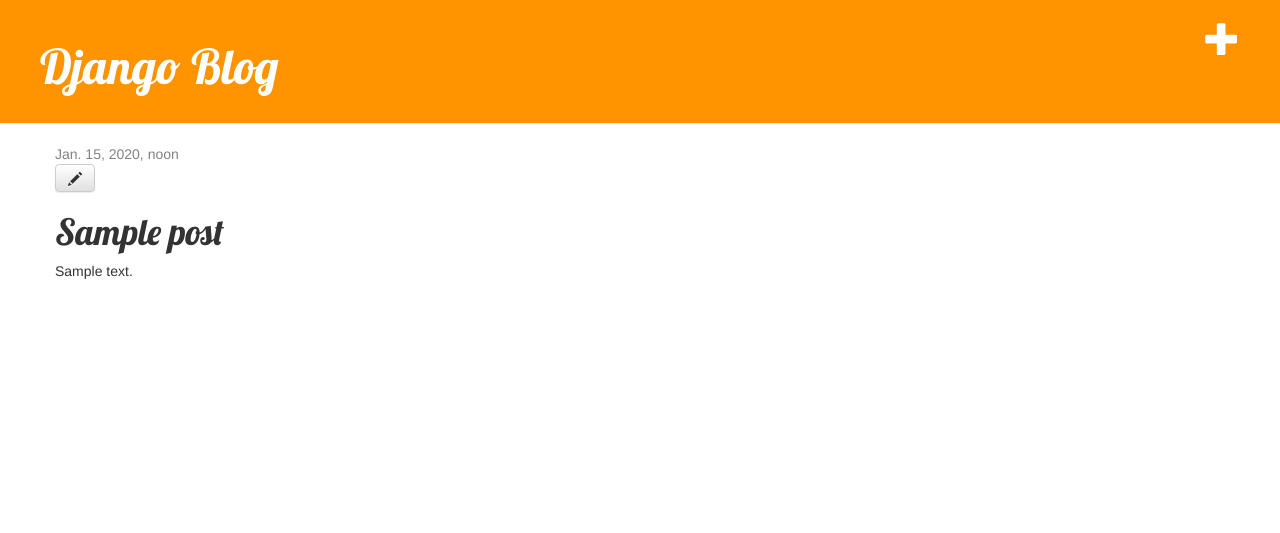
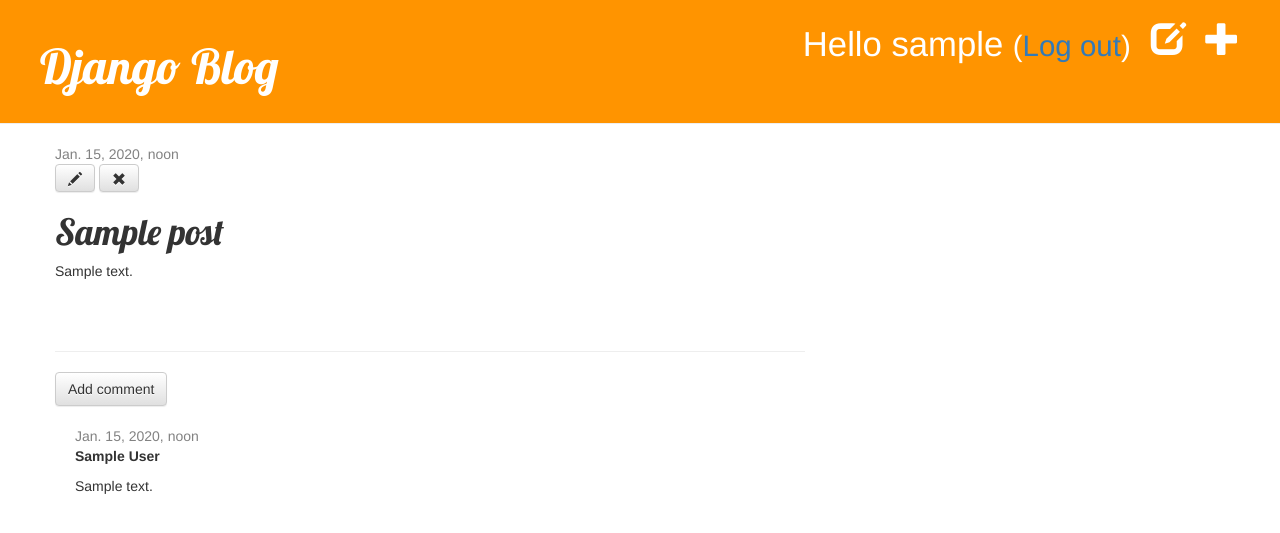
Before and after one commit to Brenner87/my-first-blog, a Django app: page /post/1/ in a window 1280 px wide. Shown: the top 533 px of the page. Run offline with Django 3.2, Linux system fonts and the light colour scheme; a user stored in the database is signed in; tables that the repository leaves empty hold one stand-in row (values such as "Sample post"); some libraries are stand-ins or nearby versions.

Commit message:
adding comments and many other things

```diff
--- a/blog/admin.py
+++ b/blog/admin.py
@@ -1,4 +1,5 @@
 from django.contrib import admin
-from .models import Post
+from .models import Post, Comment
 
 admin.site.register(Post)
+admin.site.register(Comment)
--- a/blog/models.py
+++ b/blog/models.py
@@ -15,5 +15,24 @@ class Post(models.Model):
         self.published_date = timezone.now()
         self.save()
 
+    def approved_comments(self):
+        return self.comments.filter(approved_comment=True)
+
     def __str__(self):
         return self.title
+
+
+class Comment(models.Model):
+    post=models.ForeignKey('blog.Post', related_name='comments')
+    author=models.CharField(max_length=200)
+    text=models.TextField()
+    created_date=models.DateTimeField(default=timezone.now())
+    approved_comment=models.BooleanField(default=False)
+
+    def approve(self):
+        self.approved_comment=True
+        self.save()
+
+
+    def __str__(self):
+        return self.text
--- a/blog/static/css/blog.css
+++ b/blog/static/css/blog.css
@@ -44,3 +44,7 @@ h1, h2, h3, h4 {
 .post h1 a, .post h1 a:visited {
     color: #000000;
 }
+
+.comment {
+    margin: 20px 0px 20px 20px;
+}
--- a/blog/templates/blog/base.html
+++ b/blog/templates/blog/base.html
@@ -11,6 +11,10 @@
         <div class="page-header">
             {% if user.is_authenticated %}
                 <a href="{% url 'post_new' %}" class="top-menu"><span class="glyphicon glyphicon-plus"></span></a>
+                <a href="{% url 'post_draft_list' %}" class="top-menu"><span class="glyphicon glyphicon-edit"></span></a>
+                <p class="top-menu">Hello {{ user.username }} <small>(<a href="{% url 'logout' %}">Log out</a>)</small></p>
+            {% else %}
+                <a href="{% url 'login' %}" class="top-menu"><span class="glyphicon glyphicon-lock"></span></a>
             {% endif %}
             <h1><a href="/">Django Blog</a></h1>
         </div>
--- a/blog/templates/blog/post_detail.html
+++ b/blog/templates/blog/post_detail.html
@@ -4,13 +4,33 @@
     <div class="post">
         {% if post.published_date %}
             <div class="date">
-                {{ post.published_date }}
+            {{ post.published_date }}
             </div>
+        {% else %}
+            <a class="btn btn-default" href="{% url 'post_publish' pk=post.pk %}">Publish</a>
         {% endif %}
         {% if user.is_authenticated %}
             <a class="btn btn-default" href="{% url 'post_edit' pk=post.pk %}"><span class="glyphicon glyphicon-pencil"></span></a>
+            <a class="btn btn-default" href="{% url 'post_remove' pk=post.pk %}"><span class="glyphicon glyphicon-remove"></span></a>
         {% endif %}
         <h1>{{ post.title }}</h1>
         <p>{{ post.text|linebreaksbr }}</p>
     </div>
+    <hr>
+    <a class="btn btn-default" href="{% url 'add_comment_to_post' pk=post.pk %}">Add comment</a>
+    {% for comment in post.comments.all %}
+        <div class="comment">
+            <div class="date">
+                {{ comment.created_date }}
+                {% if not comment.approved_comment %}
+                    <a class="btn btn-default" href="{% url 'comment_remove' pk=comment.pk %}"><span class="glyphicon glyphicon-remove"></span></a>
+                    <a class="btn btn-default" href="{% url 'comment_approve' pk=comment.pk %}"><span class="glyphicon glyphicon-ok"></span></a>
+                {% endif %}
+            </div>
+            <strong>{{ comment.author }}</strong>
+            <p>{{ comment.text|linebreaks }}</p>
+        </div>
+    {% empty %}
+        <p>No comments here yet :(</p>
+    {% endfor %}
 {% endblock %}
--- a/blog/templates/blog/post_list.html
+++ b/blog/templates/blog/post_list.html
@@ -7,6 +7,7 @@
             </div>
             <h1><a href="{% url 'post_detail' pk=post.pk %}">{{ post.title }}</a></h1>
             <p>{{ post.text|linebreaksbr }}</p>
+            <a href="{% url 'post_detail' pk=post.pk %}">Comments: {{ post.approved_comments.count }}</a>
         </div>
     {% endfor %}
 {% endblock %}
--- a/blog/urls.py
+++ b/blog/urls.py
@@ -5,4 +5,11 @@ urlpatterns = [
     url(r'^post/(?P<pk>\d+)/$', views.post_detail, name='post_detail'),
     url(r'^post/new/$', views. post_new, name='post_new'),
     url(r'^post/(?P<pk>\d+)/edit/$', views.post_edit, name='post_edit'),
+    url(r'^drafts/$', views.post_draft_list, name='post_draft_list'),
+    url(r'^post/(?P<pk>\d+)/publish/$', views.post_publish, name='post_publish'),
+    url(r'^post/(?P<pk>\d+)/remove/$', views.post_remove, name='post_remove'),
+    url(r'^post/(?P<pk>\d+)/comment/$', views.add_comment_to_post, name='add_comment_to_post'),
+    url(r'^comment/(?P<pk>\d+)/approve/$', views.comment_approve, name='comment_approve'),
+    url(r'^comment/(?P<pk>\d+)/remove/$', views.comment_remove, name='comment_remove'),
+
 ]
--- a/blog/views.py
+++ b/blog/views.py
@@ -1,12 +1,33 @@
 from django.shortcuts import render, get_object_or_404
 from datetime import datetime
-from .models import Post
-from .forms import PostForm
+from .models import Post, Comment
+from .forms import PostForm, LoginForm, CommentForm
 from django.shortcuts import redirect
+from django.contrib.auth.decorators import login_required
+from django.contrib.auth import authenticate, login, logout
+from django.http import HttpResponse
+
 
 def post_list(request):
-    posts = Post.objects.filter(published_date__lte=datetime.now()).order_by('published_date')
+    posts = Post.objects.filter(published_date__lte=datetime.now()).order_by('-published_date')
     return render(request, 'blog/post_list.html', {'posts': posts})
+
+@login_required
+def post_draft_list(request):
+    posts=Post.objects.filter(published_date__isnull=True).order_by('created_date')
+    return render(request, 'blog/post_draft_list.html', {'posts':posts})
+
+@login_required
+def post_publish(request, pk):
+    post=get_object_or_404(Post, pk=pk)
+    post.publish()
+    return redirect('post_detail', pk=pk)
+
+@login_required
+def post_remove(request, pk):
+    post=get_object_or_404(Post, pk=pk)
+    post.delete()
+    return redirect('post_list')
 
 
 
@@ -14,19 +35,20 @@ def post_detail(request, pk):
     post=get_object_or_404(Post, pk=pk)
     return render(request, 'blog/post_detail.html', {'post':post})
 
+@login_required
 def post_new(request):
     if request.method=="POST":
         form=PostForm(request.POST)
         if form.is_valid():
             post=form.save(commit=False)
             post.author=request.user
-            post.published_date=datetime.now()
             post.save()
             return redirect('post_detail', pk=post.pk)
     else:
         form=PostForm()
     return render(request, 'blog/post_edit.html', {'form':form})
 
+@login_required
 def post_edit(request, pk):
     post=get_object_or_404(Post, pk=pk)
     if request.method=="POST":
@@ -40,3 +62,54 @@ def post_edit(request, pk):
     else:
         form=PostForm(instance=post)
     return render(request, 'blog/post_edit.html', {'form': form})
+
+def user_login(request):
+    errors=[]
+    if request.method =='POST':
+        form=LoginForm(request.POST)
+        if form.is_valid():
+            cd=form.cleaned_data
+            user=authenticate(username=cd['username'], password=cd['password'])
+            if user is not None:
+                if user.is_active:
+                    login(request, user)
+                    return redirect('post_list')
+                else:
+                    errors.append('User is not active.')
+#                    return render (request, 'registration/login.html', {'form': form})
+            else:
+                errors.append('User name or password is incorrect.')
+#                return render (request, 'registration/login.html', {'form': form})
+    else:
+        form=LoginForm()
+    return render(request, 'registration/login.html', {'form': form, 'errors': errors})
+
+@login_required
+def user_logout(request):
+    logout(request)
+    return redirect('post_list')
+
+def add_comment_to_post(request, pk):
+    post=get_object_or_404(Post, pk=pk)
+    if request.method=="POST":
+        form=CommentForm(request.POST)
+        if form.is_valid():
+            comment=form.save(commit=False)
+            comment.post=post
+            comment.save()
+            return redirect('post_detail', pk=post.pk)
+    else:
+        form=CommentForm()
+    return render(request, 'blog/add_comment_to_post.html', {'form': form})
+
+@login_required
+def comment_approve(request, pk):
+    comment = get_object_or_404(Comment, pk=pk)
+    comment.approve()
+    return redirect('post_detail', pk=comment.post.pk)
+
+@login_required
+def comment_remove(request, pk):
+    comment = get_object_or_404(Comment, pk=pk)
+    comment.delete()
+    return redirect('post_detail', pk=comment.post.pk)
--- a/mysite/settings.py
+++ b/mysite/settings.py
@@ -120,3 +120,4 @@ USE_TZ = True
 
 STATIC_URL = '/static/'
 STATIC_ROOT=os.path.join(BASE_DIR, 'static')
+LOGIN_REDIRECT_URL='/'
--- a/mysite/urls.py
+++ b/mysite/urls.py
@@ -15,8 +15,11 @@ Including another URLconf
 """
 from django.conf.urls import url, include
 from django.contrib import admin
+from blog import views
 
 urlpatterns = [
     url(r'^admin/', admin.site.urls),
+    url(r'^accounts/login/$', views.user_login, name='login'),
+    url(r'^accounts/logout/$', views.user_logout, name='logout'),
     url(r'', include('blog.urls'),)
 ]
```
Also changed, not shown: blog/forms.py (+11 -1 lines), blog/templates/blog/add_comment_to_post.html (added, +9 -0 lines), blog/templates/blog/post_draft_list.html (added, +11 -0 lines), blog/templates/registration/login.html (added, +18 -0 lines), blog/migrations/0002_comment.py (added).
